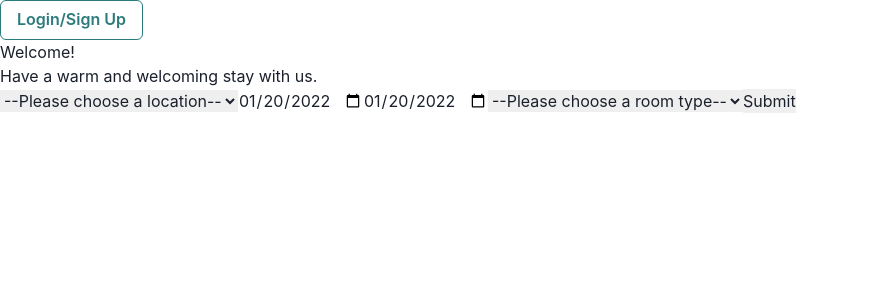
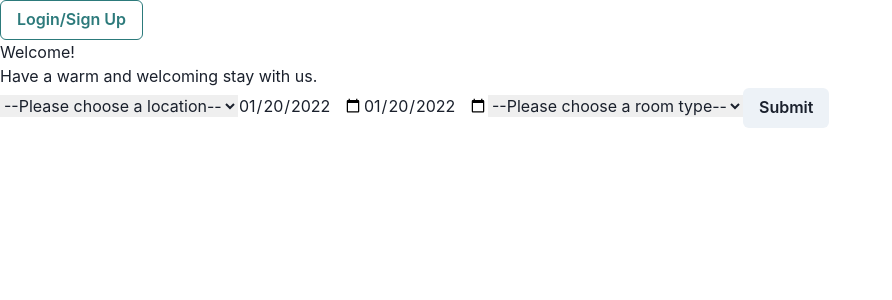
Before and after one commit to cgkw94/hotel, a React (Create React App) app in the folder frontend/: page / in a window 1280 px wide. Shown: the top 300 px of the page, without its empty margins (0-892 px from the left). Built offline with nearby package versions, Linux system fonts and the light colour scheme.

Commit message:
updated landingpage

```diff
--- a/frontend/src/components/LandingPage.js
+++ b/frontend/src/components/LandingPage.js
@@ -1,5 +1,6 @@
 import React, { useState } from 'react';
 import { Link, useHistory } from 'react-router-dom';
+import { Button } from "@chakra-ui/react";
 
 const LandingPage = (props) => {
 
@@ -11,7 +12,6 @@ const LandingPage = (props) => {
     const handleOnClick = (event) => {
         event.preventDefault();
 
-        console.log(locationInput)
         props.setLocation(locationInput)
         props.setInDate(inDateInput)
         props.setOutDate(outDateInput)
@@ -63,9 +63,9 @@ const LandingPage = (props) => {
                     <option value="Suite">Suite</option>
                 </select>
                 <Link to={{
-                    pathname: `/${props.location}`,
+                    pathname: `/${locationInput}`,
                 }}>
-                <input type="submit" id='searchButton' onClick={handleOnClick}></input>
+                <Button onClick={handleOnClick}>Submit</Button>
                 </Link>
                 </form>
             </div>
```
